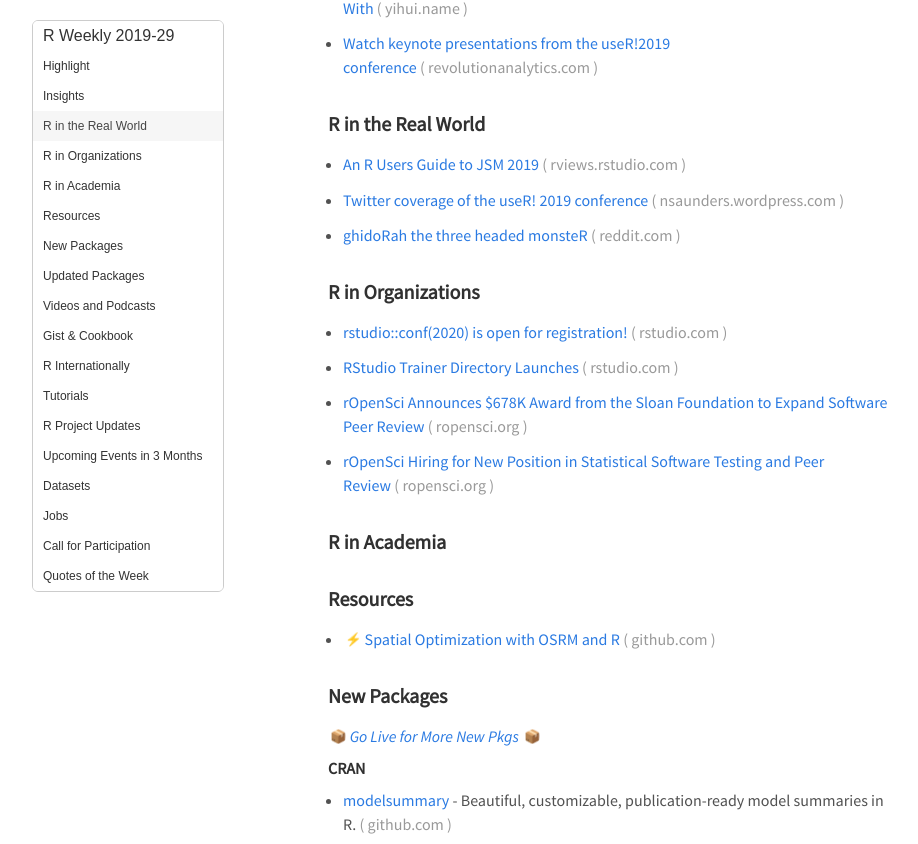
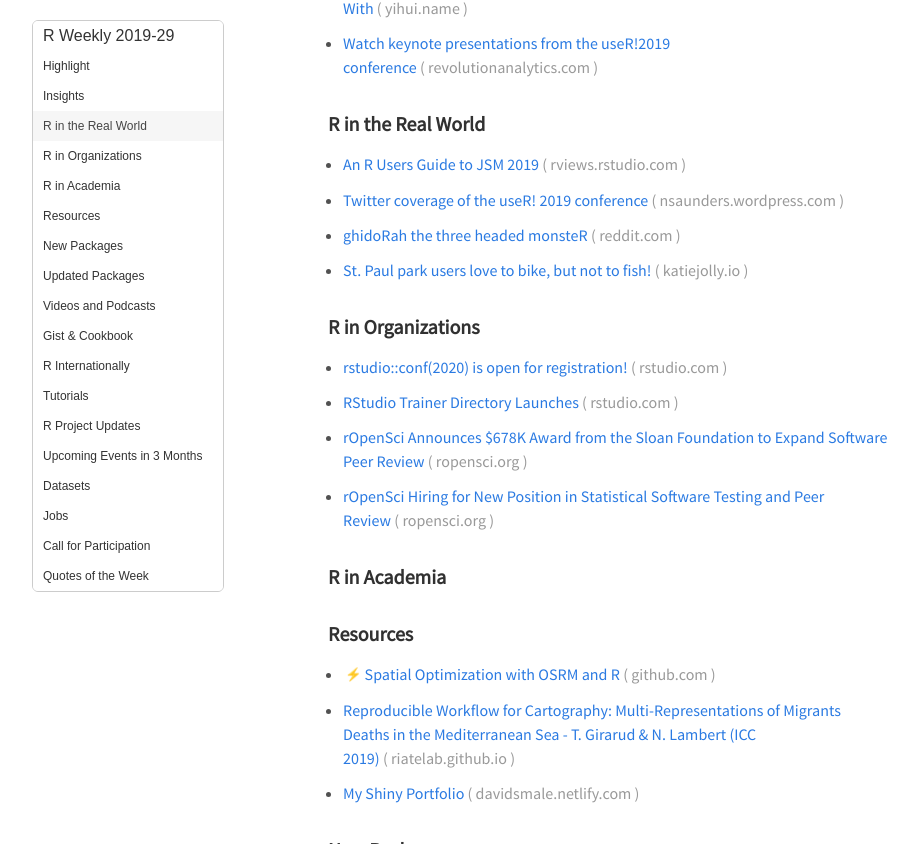
Before and after one commit to rweekly/rweekly.org, a Jekyll site: the page built from draft.md, in a window 1280 px wide and 900 px high, scrolled down 357 px, cut to the strip 0-844 px from the top of the window. Shown: the whole strip, without its empty margins (32-950 px from the left). Built offline with Jekyll 4.4.1, drawn with Linux system fonts in a browser that asks for light colours; emoji names are drawn with the system emoji font; comment, search, counter and statistics services are not loaded; some of the changed text lies outside the part shown.

Commit message:
add 5 items
2 tutorials, 1 r real world, 2 resources

```diff
--- a/draft.md
+++ b/draft.md
@@ -27,6 +27,8 @@
 
 + [ghidoRah the three headed monsteR](https://www.reddit.com/r/rstats/comments/ceu9j4/ghidorah_the_three_headed_monster/)
 
++ [St. Paul park users love to bike, but not to fish!](https://www.katiejolly.io/blog/2019-07-17/saint-paul-parks)
+
 ###  R in Organizations
 
 + [rstudio::conf(2020) is open for registration!](https://blog.rstudio.com/2019/07/15/rstudio-conf-2020/)
@@ -40,11 +42,13 @@
 
 ###  R in Academia
 
-
-
 ###  Resources
 
 + [⚡️ Spatial Optimization with OSRM and R](https://github.com/MeganBeckett/presentations/tree/master/useR_2019)
+
++ [Reproducible Workflow for Cartography: Multi-Representations of Migrants Deaths in the Mediterranean Sea - T. Girarud & N. Lambert (ICC 2019)](https://riatelab.github.io/icc2019/#1)
+
++ [My Shiny Portfolio](https://davidsmale.netlify.com/shiny-portfolio/)
 
 ###  New Packages
 
@@ -136,6 +140,10 @@
 
 + [Yet Another R Package for General Regression Neural Network](https://statcompute.wordpress.com/2019/07/14/yet-another-r-package-for-general-regression-neural-network/)
 
++ [{polite} - Be Nice on the Web](https://www.ddrive.no/post/be-nice-on-the-web/)
+
++ [Time series forecast cross-validation](http://freerangestats.info/blog/2019/07/20/time-series-cv)
+
 <!--<div class="post-more-begi
 n></div><div class="post-more-end"></div>-->
 
```
